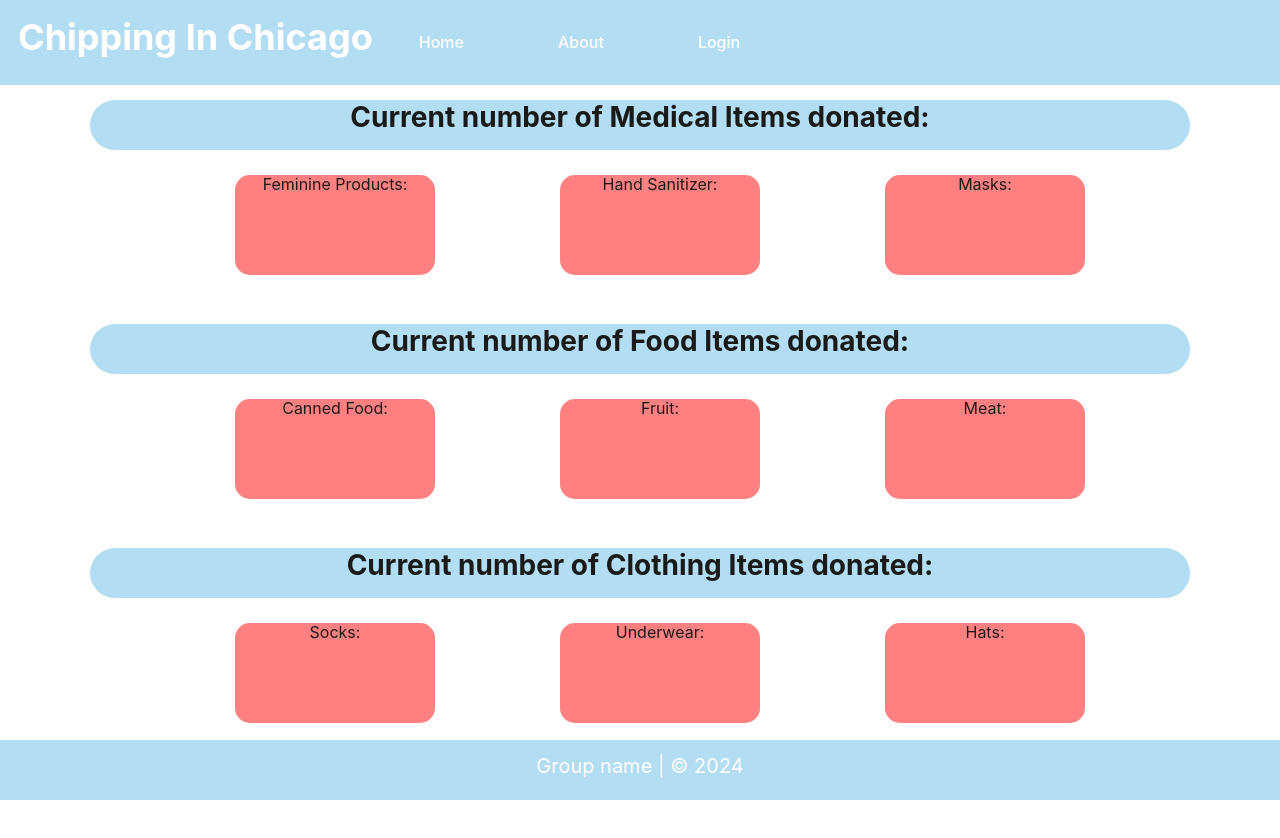
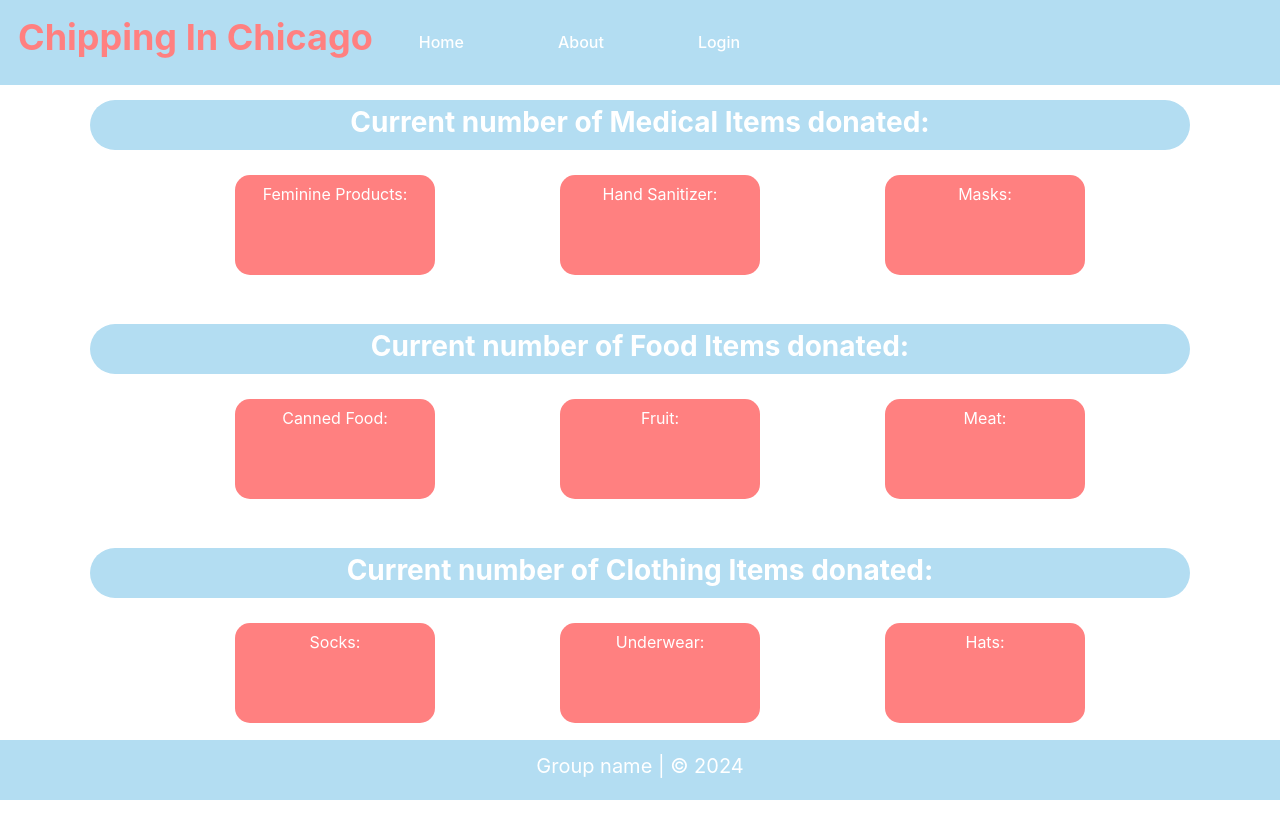
Before and after one commit to Chipping-In-Chicago/Chicago-Charity, a React (Vite) app in the folder client/: page / in a window 1280 px wide. Shown: the top 838 px of the page. Built offline with nearby package versions, Linux system fonts and the light colour scheme.

Commit message:
finished spacing and text color on the home page

```diff
--- a/client/src/components/Navbar/Navbar.scss
+++ b/client/src/components/Navbar/Navbar.scss
@@ -23,7 +23,7 @@
         box-shadow: inset 100px 0 0 0 red;
     }
     h1{
-        color:white;
+        color: #ff8080;
         text-align: center;
         margin-top: 5px;
         margin-left: .5em;
--- a/client/src/pages/css/Home.scss
+++ b/client/src/pages/css/Home.scss
@@ -7,13 +7,18 @@ h1{
     align-items: center;
     justify-content: center;
 }
+h3{
+    padding-top: 5px;
+    color: white;
+}
 .btn:hover{
-    background-color: #ff8080;
+    background-color: #ff0000;
     box-shadow: inset #ff0000;
 }
 .btn{
     background-color:#ff0000;
     margin-top: -20px;
+    color: #ff8080;
 }
 .categories{
     text-align: center;
@@ -35,8 +40,10 @@ h1{
     list-style: none;
 }
 .item-list li{
+    padding-top: 10px;
     width: 200px;
     height: 100px;
+    color: white;
     background-color: #ff8080;
     border-radius: 15px;
 }
```
